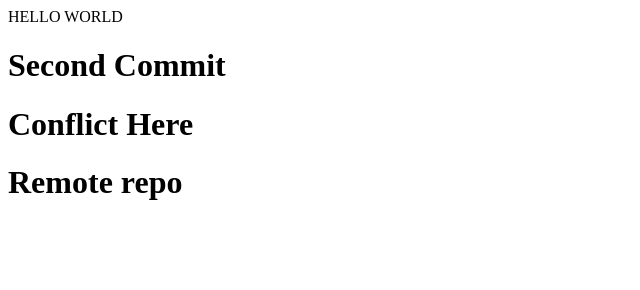
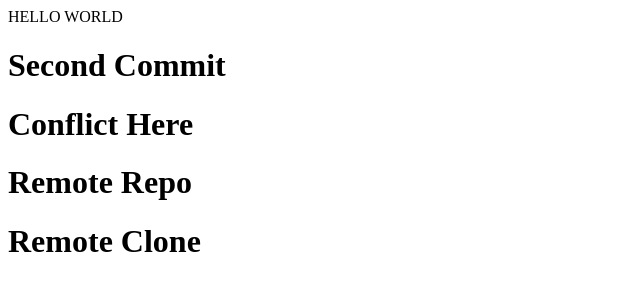
Before and after one commit to Sam141101/github_direction, a plain HTML site: page index.html in a window 1280 px wide. Shown: the whole page, without its empty margins (0-640 px from the left). Drawn offline with Linux system fonts and the light colour scheme.

Commit message:
git push

```diff
--- a/index.html
+++ b/index.html
@@ -10,6 +10,7 @@
     <h1>Second Commit</h1>
 
     <h1>Conflict Here</h1>
-    <h1>Remote repo</h1>
+    <h1>Remote Repo</h1>
+    <h1>Remote Clone</h1>
   </body>
 </html>
```
